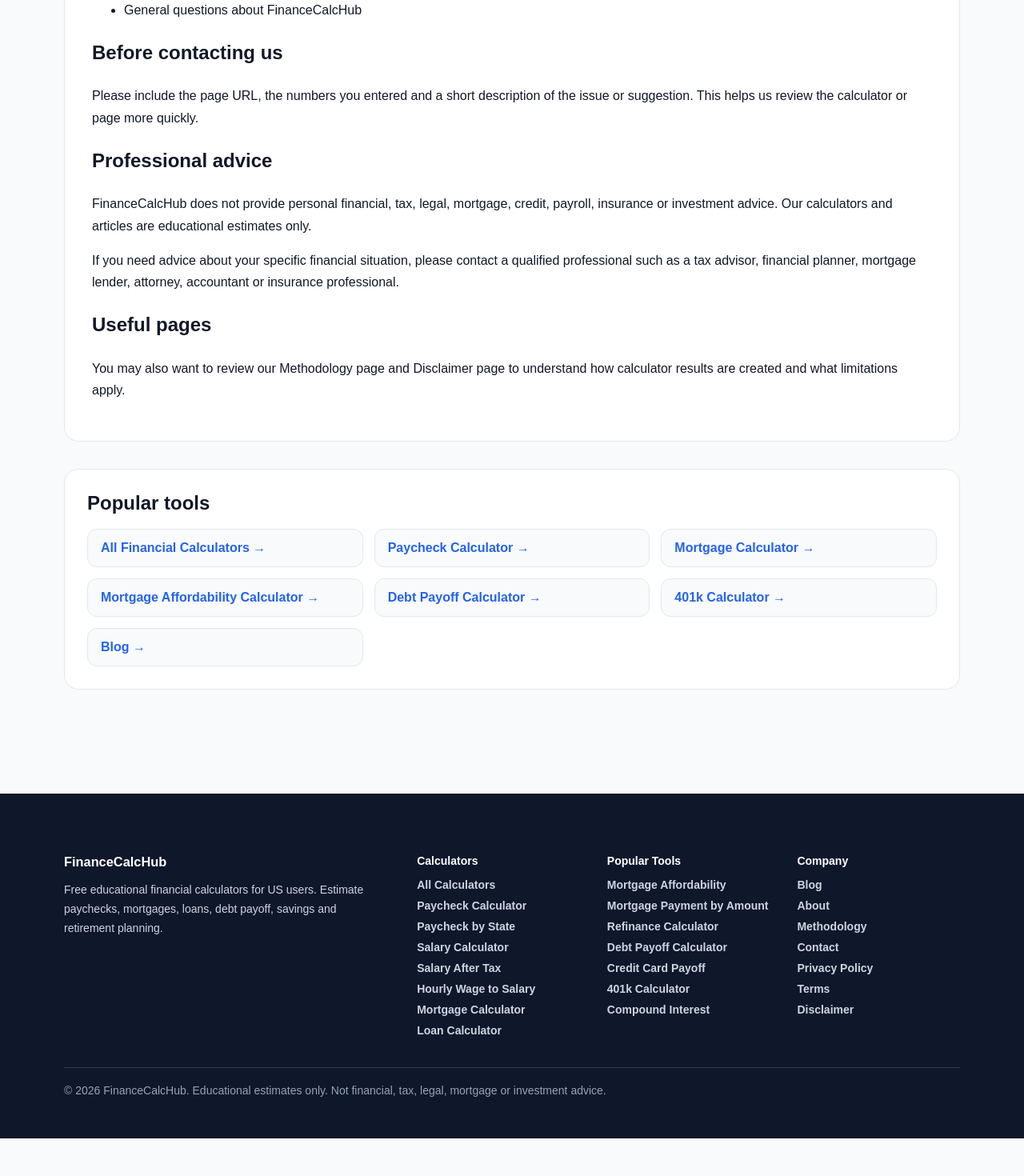
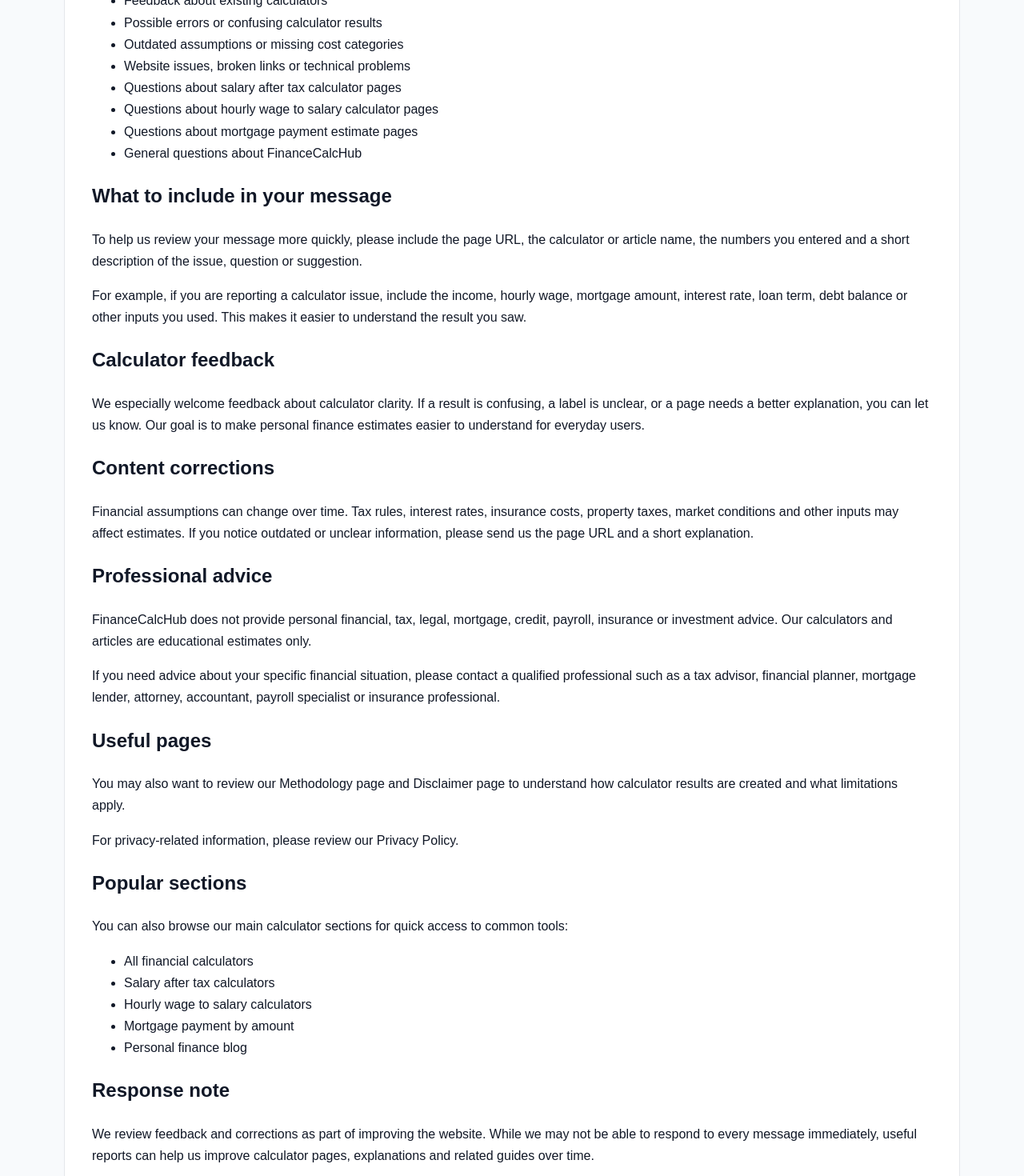
Before and after one commit to milicdejan94-ai/financecalchub, a Next.js app: page /contact in a window 1280 px wide. Shown: the part 600-2070 px from the top of the page at 80% size. Before the commit the page ends 2023 px from the top, so only its background shows below. Built offline with nearby package versions, Linux system fonts and the light colour scheme.

Commit message:
Improve contact page trust content

```diff
--- a/app/contact/page.tsx
+++ b/app/contact/page.tsx
@@ -2,9 +2,9 @@
 import RelatedCalculators from '../../components/RelatedCalculators';
 
 export const metadata = {
-  title: 'Contact FinanceCalcHub',
+  title: 'Contact FinanceCalcHub | Questions, Feedback and Corrections',
   description:
-    'Contact FinanceCalcHub for questions, suggestions, corrections or feedback about our free financial calculators.',
+    'Contact FinanceCalcHub for questions, suggestions, corrections, broken links or feedback about our free financial calculators and personal finance guides.',
 };
 
 export default function ContactPage() {
@@ -25,7 +25,9 @@
 
           <p>
             If you have questions, suggestions, corrections or feedback about
-            FinanceCalcHub, you can contact us by email.
+            FinanceCalcHub, you can contact us by email. We welcome feedback
+            about our calculators, personal finance guides, broken links,
+            confusing results and ideas for new tools.
           </p>
 
           <p>
@@ -34,21 +36,55 @@
 
           <h2>What you can contact us about</h2>
 
+          <p>
+            FinanceCalcHub is built around free educational financial
+            calculators and beginner-friendly money guides. You can contact us
+            about anything that may help improve the site for users.
+          </p>
+
           <ul>
-            <li>Suggestions for new calculators</li>
+            <li>Suggestions for new financial calculators</li>
             <li>Feedback about existing calculators</li>
             <li>Possible errors or confusing calculator results</li>
             <li>Outdated assumptions or missing cost categories</li>
             <li>Website issues, broken links or technical problems</li>
+            <li>Questions about salary after tax calculator pages</li>
+            <li>Questions about hourly wage to salary calculator pages</li>
+            <li>Questions about mortgage payment estimate pages</li>
             <li>General questions about FinanceCalcHub</li>
           </ul>
 
-          <h2>Before contacting us</h2>
+          <h2>What to include in your message</h2>
 
           <p>
-            Please include the page URL, the numbers you entered and a short
-            description of the issue or suggestion. This helps us review the
-            calculator or page more quickly.
+            To help us review your message more quickly, please include the page
+            URL, the calculator or article name, the numbers you entered and a
+            short description of the issue, question or suggestion.
+          </p>
+
+          <p>
+            For example, if you are reporting a calculator issue, include the
+            income, hourly wage, mortgage amount, interest rate, loan term,
+            debt balance or other inputs you used. This makes it easier to
+            understand the result you saw.
+          </p>
+
+          <h2>Calculator feedback</h2>
+
+          <p>
+            We especially welcome feedback about calculator clarity. If a result
+            is confusing, a label is unclear, or a page needs a better
+            explanation, you can let us know. Our goal is to make personal
+            finance estimates easier to understand for everyday users.
+          </p>
+
+          <h2>Content corrections</h2>
+
+          <p>
+            Financial assumptions can change over time. Tax rules, interest
+            rates, insurance costs, property taxes, market conditions and other
+            inputs may affect estimates. If you notice outdated or unclear
+            information, please send us the page URL and a short explanation.
           </p>
 
           <h2>Professional advice</h2>
@@ -62,25 +98,77 @@
           <p>
             If you need advice about your specific financial situation, please
             contact a qualified professional such as a tax advisor, financial
-            planner, mortgage lender, attorney, accountant or insurance
-            professional.
+            planner, mortgage lender, attorney, accountant, payroll specialist or
+            insurance professional.
           </p>
 
           <h2>Useful pages</h2>
 
           <p>
-            You may also want to review our <a href="/methodology">Methodology</a>{' '}
-            page and <a href="/disclaimer">Disclaimer</a> page to understand how
+            You may also want to review our{' '}
+            <a href="/methodology">Methodology</a> page and{' '}
+            <a href="/disclaimer">Disclaimer</a> page to understand how
             calculator results are created and what limitations apply.
+          </p>
+
+          <p>
+            For privacy-related information, please review our{' '}
+            <a href="/privacy-policy">Privacy Policy</a>.
+          </p>
+
+          <h2>Popular sections</h2>
+
+          <p>
+            You can also browse our main calculator sections for quick access to
+            common tools:
+          </p>
+
+          <ul>
+            <li>
+              <a href="/calculators">All financial calculators</a>
+            </li>
+            <li>
+              <a href="/salary-after-tax">Salary after tax calculators</a>
+            </li>
+            <li>
+              <a href="/hourly-wage">Hourly wage to salary calculators</a>
+            </li>
+            <li>
+              <a href="/mortgage-payment">Mortgage payment by amount</a>
+            </li>
+            <li>
+              <a href="/blog">Personal finance blog</a>
+            </li>
+          </ul>
+
+          <h2>Response note</h2>
+
+          <p>
+            We review feedback and corrections as part of improving the website.
+            While we may not be able to respond to every message immediately,
+            useful reports can help us improve calculator pages, explanations
+            and related guides over time.
           </p>
         </div>
 
         <RelatedCalculators
-          title="Popular tools"
+          title="Popular pages"
           tools={[
             {
               title: 'All Financial Calculators',
               href: '/calculators',
+            },
+            {
+              title: 'Salary After Tax Calculators',
+              href: '/salary-after-tax',
+            },
+            {
+              title: 'Hourly Wage to Salary Calculators',
+              href: '/hourly-wage',
+            },
+            {
+              title: 'Mortgage Payment by Amount',
+              href: '/mortgage-payment',
             },
             {
               title: 'Paycheck Calculator',
@@ -91,20 +179,12 @@
               href: '/calculators/mortgage',
             },
             {
-              title: 'Mortgage Affordability Calculator',
-              href: '/calculators/mortgage-affordability',
-            },
-            {
               title: 'Debt Payoff Calculator',
               href: '/calculators/debt-payoff',
             },
             {
-              title: '401k Calculator',
-              href: '/calculators/401k',
-            },
-            {
-              title: 'Blog',
-              href: '/blog',
+              title: 'Methodology',
+              href: '/methodology',
             },
           ]}
         />
```
